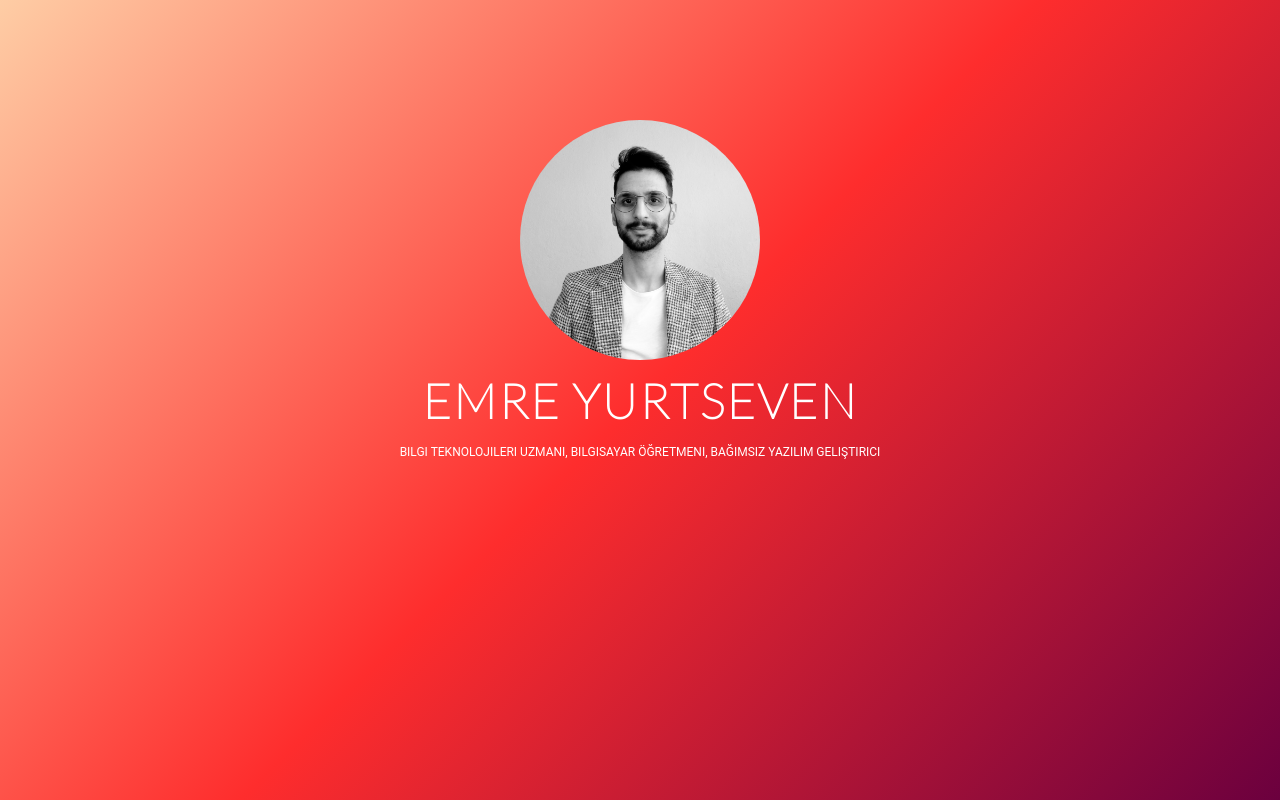
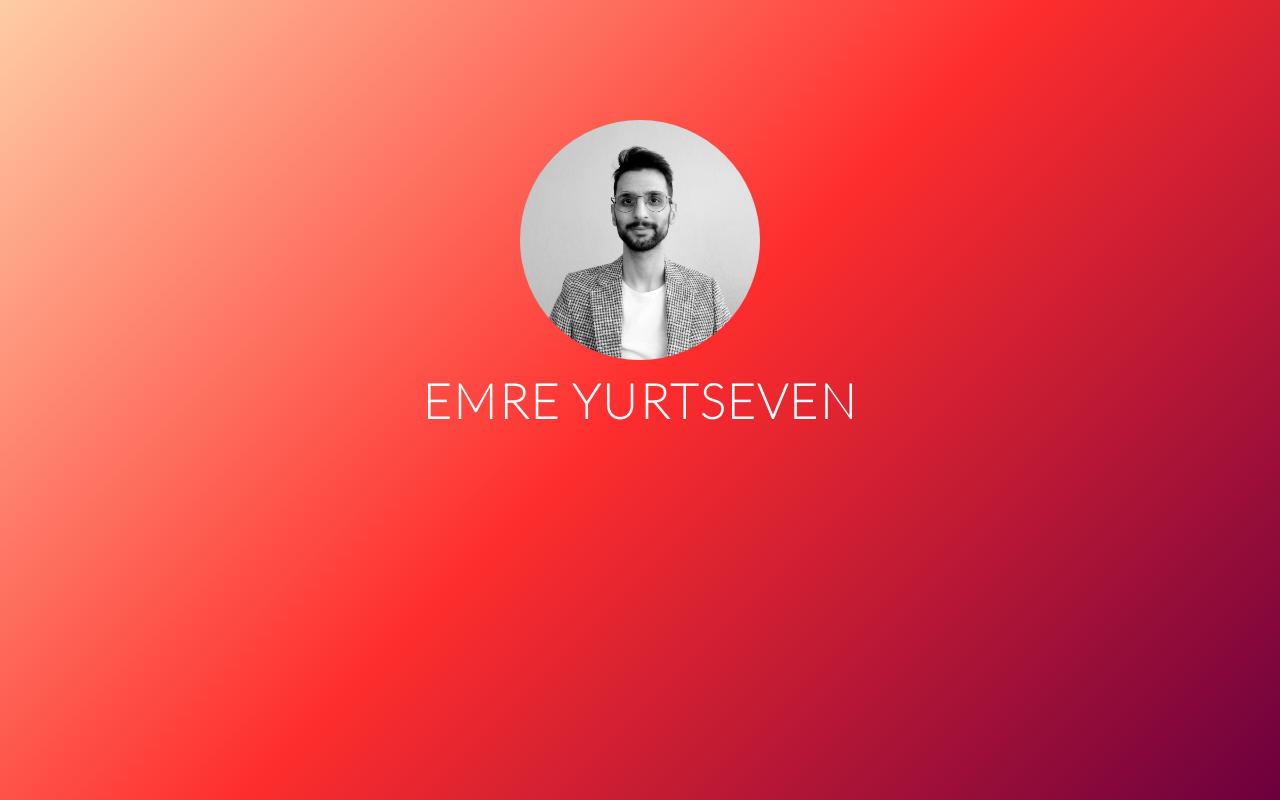
Before and after one commit to yurtseven/yurtseven.github.io, a plain HTML site: page index.html in a window 1280 px wide. Drawn offline with Linux system fonts and the light colour scheme.

Commit message:
Update index.html

```diff
--- a/index.html
+++ b/index.html
@@ -9,7 +9,7 @@
 	<section>
 		<strong>Emre Yurtseven</strong>
         <img src="images/ey.png" width="300px" height="300px">
-        <p>Bilgi Teknolojileri Uzmanı, Bilgisayar Öğretmeni, Bağımsız Yazılım Geliştirici</p>
+        <p></p>
     </section>
 
 
```
